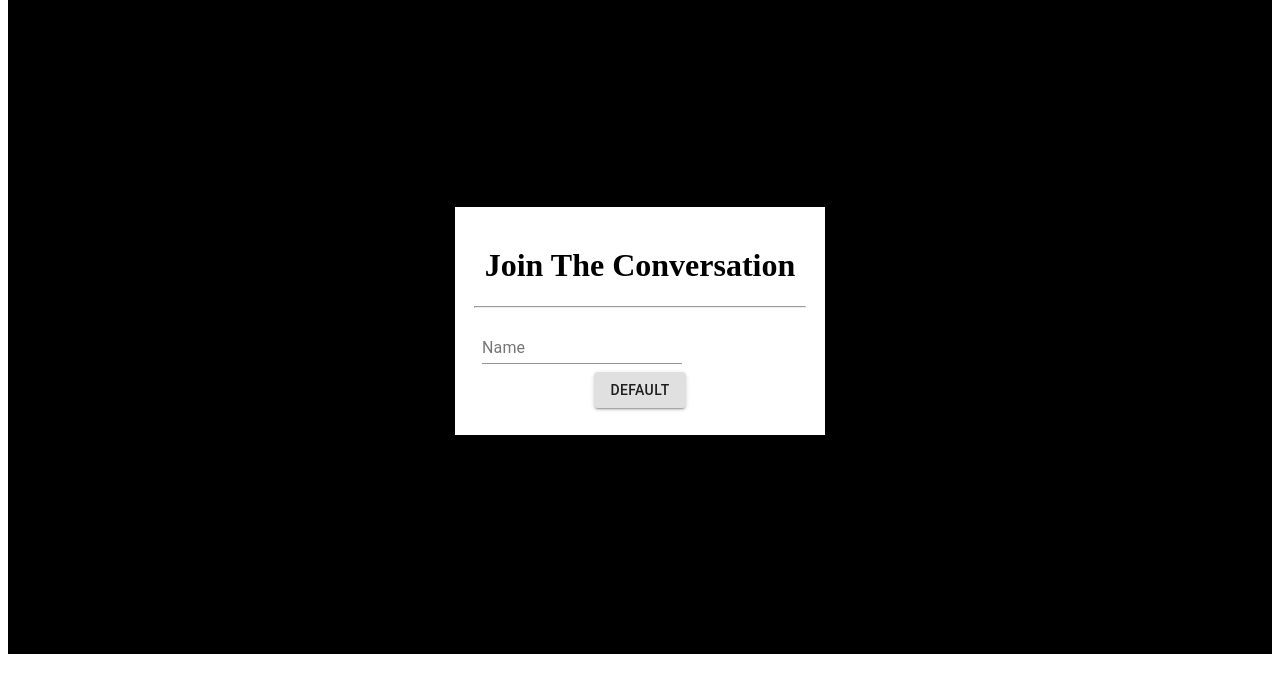
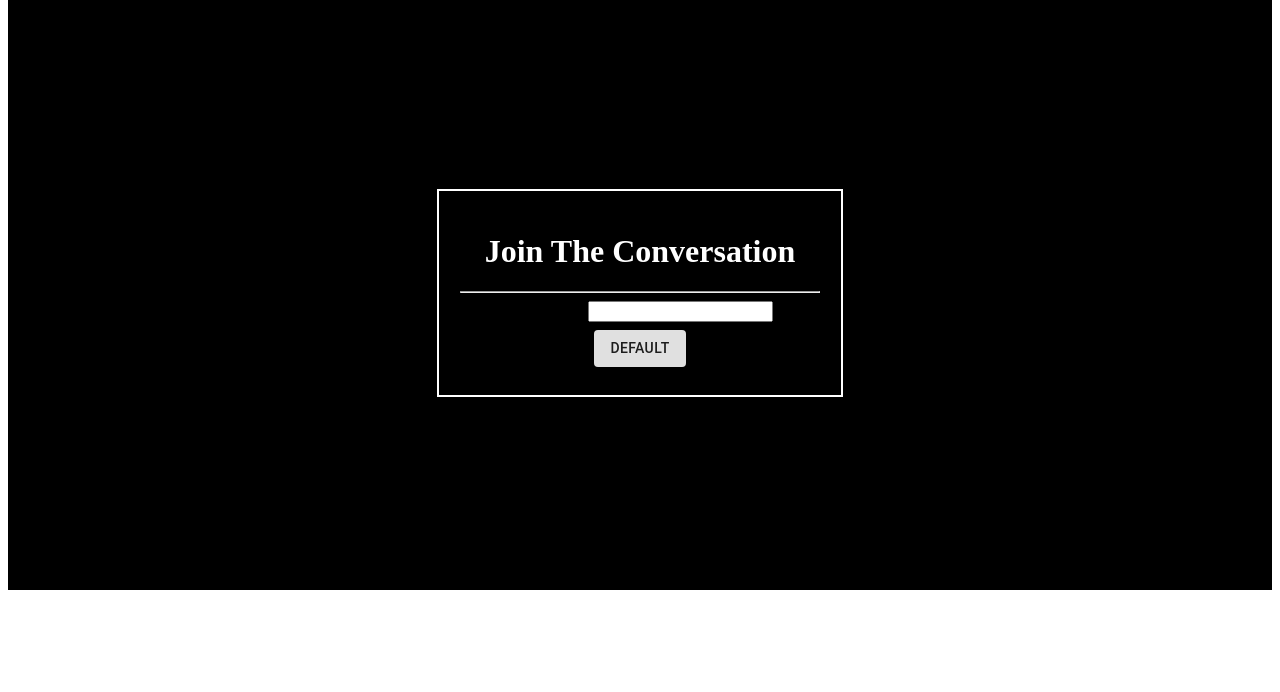
Before and after one commit to BrandonMGH/React-Chat_App, a React (Vite) app in the folder client/: page / in a window 1280 px wide. Shown: the top 692 px of the page. Built offline with nearby package versions, Linux system fonts and the light colour scheme.

Commit message:
still working on the designing the join.js box login component

```diff
--- a/client/src/Join.js
+++ b/client/src/Join.js
@@ -5,6 +5,7 @@ import Paper from '@material-ui/core/Paper';
 import Grid from '@material-ui/core/Grid';
 import TextField from '@material-ui/core/TextField';
 import Button from '@material-ui/core/Button';
+
 
 
 const useStyles = makeStyles(theme => ({
@@ -21,13 +22,13 @@ const useStyles = makeStyles(theme => ({
 
     },
     chatTitle: {
-        color: "black"
+        color: "white"
     },
     chatBox: {
         textAlign: "center",
-        border: "2px solid black",
-        backgroundColor: "white",
-        padding: "5%"
+        border: "2px solid white",
+        padding: "5%",
+        color: "white"
     },
     container: {
         display: 'flex',
@@ -47,6 +48,8 @@ const useStyles = makeStyles(theme => ({
 }));
 
 
+
+
 export default function Join() {
     const [chatName, setChatName] = useState("")
     const classes = useStyles();
@@ -56,24 +59,17 @@ export default function Join() {
                 <Grid item xs>
                 </Grid>
                 <Grid item xs={4} style={{ paddingBottom: "15%", paddingTop: "15%" }}>
-
-                    <Paper className={classes.paper}>
                     <div className={classes.chatBox}>
                         <div>
                             <h1 className={classes.chatTitle}> Join The Conversation</h1>
                         </div>
                         <hr></hr>
-                            <div>
                         <div className={classes.container}>
-                                    <div>
-                                        <TextField
-                                            label="Name"
-                                            id="margin-none"
-                                            className={classes.textField}
-                                            onChange={event => setChatName(event.target.value)}
-                                        />
-                                    </div>
-                                </div>
+                            <Grid container spacing={3}>
+                                <Grid item xs={4}></Grid>
+                                <Grid item xs={4}><input onChange={event => setChatName(event.target.value)} /></Grid>
+                                <Grid item xs={4}></Grid>
+                            </Grid>
                         </div>
                         <div>
                             <Link onClick={event => (!chatName) ? event.preventDefault() : null} to={`/chat?name=${chatName}`}>
@@ -84,7 +80,7 @@ export default function Join() {
                             </Link>
                         </div>
                     </div>
-                    </Paper>
+
                 </Grid>
                 <Grid item xs>
                 </Grid>
```
Also changed, not shown: 2 other files (tests, documents, lock files or other folders). Lines whose indentation alone changed are shown as unchanged.
